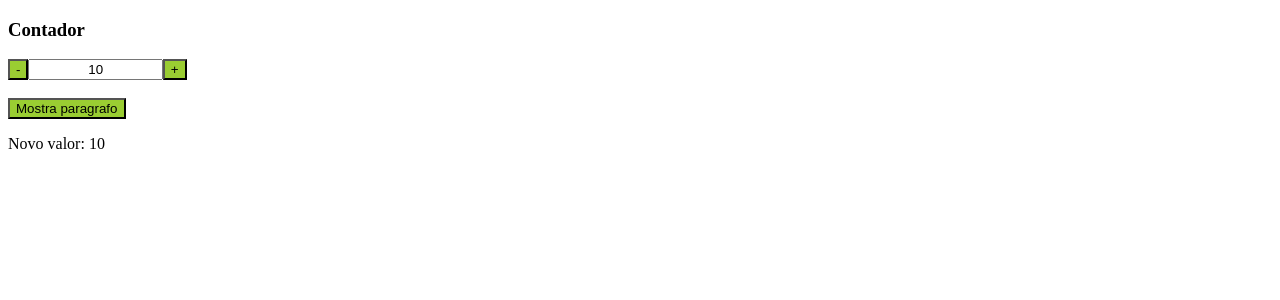
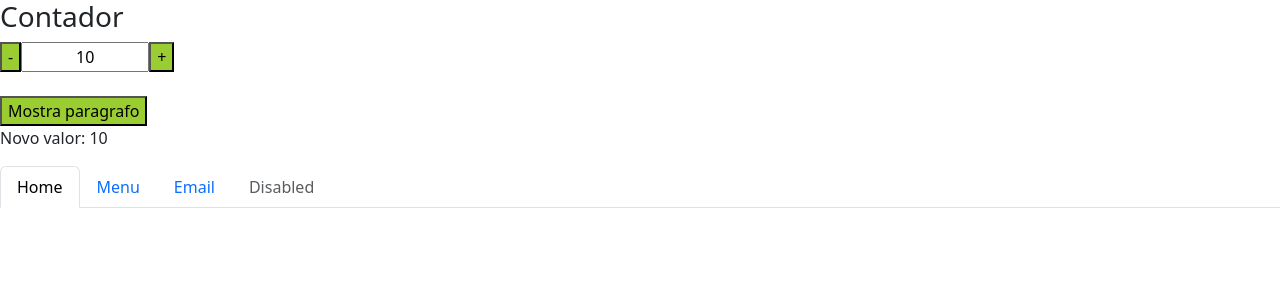
Before and after one commit to EnosGomes/app, an Angular app: page / in a window 1280 px wide. Shown: the top 300 px of the page. Built offline with nearby package versions, Linux system fonts and the light colour scheme.

Commit message:
Teste com class.active e click em abas

```diff
--- a/package.json
+++ b/package.json
@@ -19,6 +19,7 @@
     "@angular/platform-browser": "^14.0.0",
     "@angular/platform-browser-dynamic": "^14.0.0",
     "@angular/router": "^14.0.0",
+    "bootstrap": "^5.3.0-alpha3",
     "rxjs": "~7.5.0",
     "tslib": "^2.3.0",
     "zone.js": "~0.11.4"
--- a/src/app/app.component.html
+++ b/src/app/app.component.html
@@ -1,3 +1,5 @@
 <contador [valor]="10" (mudouValor)="onMudouValor($event)">
 
 </contador>
+
+<switchcase></switchcase>
--- a/src/app/app.module.ts
+++ b/src/app/app.module.ts
@@ -7,12 +7,14 @@ import { UsuarioComponent } from './usuario/usuario/usuario.component';
 import { FormsModule } from '@angular/forms';
 import { CommonModule } from '@angular/common';
 import { OutputComponent } from './output/output.component';
+import { SwitchcaseComponent } from './switchcase/switchcase.component';
 
 @NgModule({
   declarations: [
     AppComponent,
     UsuarioComponent,
-    OutputComponent
+    OutputComponent,
+    SwitchcaseComponent
   ],
   imports: [
     BrowserModule,
--- a/src/app/output/output.component.ts
+++ b/src/app/output/output.component.ts
@@ -6,6 +6,8 @@ import { Component, EventEmitter, Input, OnInit, Output } from '@angular/core';
   styleUrls: ['./output.component.css']
 })
 export class OutputComponent implements OnInit {
+
+nomes = [];
 
   renderiza = false;
 
--- /dev/null
+++ b/src/app/switchcase/switchcase.component.html
@@ -0,0 +1,14 @@
+<ul class="nav nav-tabs">
+    <li class="nav-item">
+        <a class="nav-link " [class.active]="aba =='home'" (click)="aba='home'">Home</a>
+    </li>
+    <li class="nav-item">
+        <a class="nav-link" [class.active]="aba =='menu'" (click)="aba='menu'">Menu</a>
+    </li>
+    <li class="nav-item">
+        <a class="nav-link" href="#">Email</a>
+    </li>
+    <li class="nav-item">
+        <a class="nav-link disabled">Disabled</a>
+    </li>
+</ul>
--- /dev/null
+++ b/src/app/switchcase/switchcase.component.ts
@@ -0,0 +1,17 @@
+import { Component, OnInit } from '@angular/core';
+
+@Component({
+  selector: 'switchcase',
+  templateUrl: './switchcase.component.html',
+  styleUrls: ['./switchcase.component.css']
+})
+export class SwitchcaseComponent implements OnInit {
+
+  aba: string = "home";
+
+  constructor() { }
+
+  ngOnInit(): void {
+  }
+
+}
--- a/src/index.html
+++ b/src/index.html
@@ -1,13 +1,18 @@
 <!doctype html>
 <html lang="en">
+
 <head>
     <meta charset="utf-8">
     <title>App</title>
     <base href="/">
     <meta name="viewport" content="width=device-width, initial-scale=1">
     <link rel="icon" type="image/x-icon" href="favicon.ico">
+    <link href="https://cdn.jsdelivr.net/npm/bootstrap@5.3.0-alpha3/dist/css/bootstrap.min.css" rel="stylesheet" integrity="sha384-KK94CHFLLe+nY2dmCWGMq91rCGa5gtU4mk92HdvYe+M/SXH301p5ILy+dN9+nJOZ" crossorigin="anonymous">
+    <script src="https://cdn.jsdelivr.net/npm/bootstrap@5.3.0-alpha3/dist/js/bootstrap.bundle.min.js" integrity="sha384-ENjdO4Dr2bkBIFxQpeoTz1HIcje39Wm4jDKdf19U8gI4ddQ3GYNS7NTKfAdVQSZe" crossorigin="anonymous"></script>
 </head>
+
 <body>
     <app-root></app-root>
 </body>
+
 </html>
```
Also changed, not shown: src/app/switchcase/switchcase.component.css (added), 2 other files (tests, documents, lock files or other folders). Lines whose indentation alone changed are shown as unchanged.
